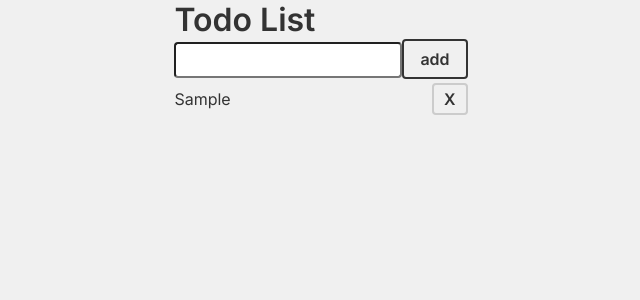
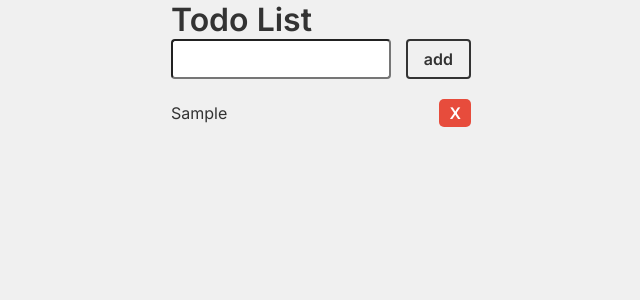
Before and after one commit to lukechang24/todo, a Next.js app: page / in a window 1280 px wide. Both pictures are taken after typing "Sample" into the empty fields and a click on the button "add". Shown: the top 300 px of the page, without its empty margins (319-959 px from the left). Built offline with nearby package versions, Linux system fonts and the light colour scheme.

Commit message:
added reordering functionality and styled delete button

```diff
--- a/package.json
+++ b/package.json
@@ -9,6 +9,7 @@
     "lint": "next lint"
   },
   "dependencies": {
+    "@heroicons/react": "^2.2.0",
     "next": "15.1.4",
     "react": "^19.0.0",
     "react-dom": "^19.0.0",
--- a/src/Components/TodoList.tsx
+++ b/src/Components/TodoList.tsx
@@ -5,10 +5,12 @@ const TodoList = () => {
   const [item, setItem] = useState<string>("")
   const [list, setList] = useState<Array<string>>([])
   const [editItem, setEditItem] = useState<string>("")
-  const [editIndex, setEditIndex] = useState<any>(null)
+  const [editIndex, setEditIndex] = useState<number>(0)
+
   const handleItem = (e: any) => {
     setItem(e.target.value)
   }
+
   const addItem = (e: any) => {
     e.preventDefault()
     if (item) {
@@ -16,11 +18,11 @@ const TodoList = () => {
       setItem("")
     }
   }
+
   const removeItem = (index: number) => {
-    const updatedList = [...list]
-    updatedList.splice(index, 1)
-    setList(updatedList)
+    setList(list.filter((el, i) => i !== index))
   }
+
   const beginEdit = (e: any, index : number, todo: string) => {
     setEditIndex(index + 1)
     setEditItem(todo)
@@ -29,9 +31,11 @@ const TodoList = () => {
       inputEl.focus()
     }, 50)
   }
+
   const handleEdit = (e: any) => {
     setEditItem(e.target.value)
   }
+
   const submitEdit = (e: any, index: number) => {
     e.preventDefault()
     const updatedList = [...list]
@@ -40,15 +44,39 @@ const TodoList = () => {
     setEditIndex(null)
     setEditItem("")
   }
+
   const cancelEdit = useCallback((e: any) => {
     const element = e.target.tagName
-    console.log(element, "outside")
-    if (element !== "INPUT" && element !== "LI" && editIndex) {
-      console.log(element)
+    if (element !== "INPUT" && element !== "LI" && element !== "svg" && element !== "path" && editIndex) {
+      console.log(element, "THIS")
       setEditIndex(null);
       setEditItem("");
     }
   }, [editIndex])
+
+  const moveItemUp = (index: number) => {
+    if (index === 0) return
+    const updatedList = [...list]
+    const temp = updatedList[index]
+    updatedList[index] = updatedList[index - 1]
+    updatedList[index - 1] = temp
+    setEditIndex(editIndex - 1)
+    console.log(editIndex, "this")
+    setList(updatedList)
+  }
+
+  const moveItemDown = (index: number) => {
+    if (index === list.length - 1) return
+    const updatedList = [...list]
+    const temp = updatedList[index]
+    updatedList[index] = updatedList[index + 1]
+    updatedList[index + 1] = temp
+    setEditIndex(editIndex + 1)
+    setList(updatedList)
+  }
+
+  useEffect(() => {console.log(editIndex)}, [editIndex])
+
   useEffect(() => {
     const handleClick = (e: any) => cancelEdit(e)
     window.addEventListener("click", handleClick)
@@ -58,19 +86,23 @@ const TodoList = () => {
   }, [cancelEdit])
   return (
     <S.List>
-      <form onSubmit={addItem}>
+      <S.AddForm onSubmit={addItem}>
         <S.TodoInput onChange={handleItem} value={item}></S.TodoInput>
         <S.AddButton onClick={addItem}>add</S.AddButton>
-      </form>
+      </S.AddForm>
      {list.map((todo, i) => (
         <S.Todo key={i}>
           <S.ItemBlock editing={i === editIndex - 1}>
-            <S.Item onClick={(e: any) => beginEdit(e, i, todo)}>{todo}</S.Item>
+            <S.Item draggable onClick={(e: any) => beginEdit(e, i, todo)}>{todo}</S.Item>
             <S.Delete onClick={() => removeItem(i)}>X</S.Delete>
           </S.ItemBlock>
             <form onSubmit={(e: any) => submitEdit(e, i)}>
               <S.EditingBlock editing={i === editIndex - 1}>
                 <S.Edit id={`edit${i}`} value={editItem} onChange={handleEdit}></S.Edit>
+                <S.ArrowContainer>
+                  <S.Up onClick={() => moveItemUp(i)}></S.Up>
+                  <S.Down onClick={() => moveItemDown(i)}></S.Down>
+                </S.ArrowContainer>
                 <S.SubmitChange onClick={(e: any) => submitEdit(e, i)}>SAVE</S.SubmitChange>
               </S.EditingBlock>
             </form>
--- a/src/Components/style.ts
+++ b/src/Components/style.ts
@@ -1,4 +1,6 @@
 import { styled } from "styled-components"
+import { ChevronDownIcon } from "@heroicons/react/16/solid"
+import { ChevronUpIcon } from "@heroicons/react/16/solid"
 
 interface TodoProps {
     editing: boolean;
@@ -9,12 +11,29 @@ const S: Record<string, any>= {}
 S.List = styled.div`
     display: flex;
     flex-direction: column;
+    width: 300px;
+`
+
+S.AddForm = styled.form`
+    display: flex;
 `
 
 S.Todo = styled.div`
+  opacity: 0;
+  animation: fadeIn 0.5s both;
+
+  @keyframes fadeIn {
+    0% {
+      opacity: 0;
+    }
+    100% {
+      opacity: 1;
+    }
+  }
 `
 
 S.TodoInput = styled.input`
+    width: 100%;
     border-radius: 4px;
     padding: 8px 16px;
 `
@@ -24,29 +43,40 @@ S.ItemBlock = styled.div<TodoProps>`
     justify-content: space-between;
     align-items: center;
     cursor: pointer;
+    margin-top: 20px;
 `
 
 S.Item = styled.li`
     width: 100%;
-    padding: 10px 0;
+    padding: 2px 0;
+    transition: all 0.3s ease;
+    /* Minimal hover effect */
     &:hover {
         color: red;
     }
 `
 
 S.Delete = styled.button`
+    background-color: #e74c3c;
+    color: white;
+    border-radius: 5px;
+    border: none;
+    &:hover {
+        background-color: #c0392b;
+    }
 `
 
 S.EditingBlock = styled.div<TodoProps>`
     display: ${props => props.editing ? "flex" : "none"};
     justify-content: space-between;
     align-items: center;
+    margin-top: 20px;
 `
 
 S.Edit = styled.input`
     width: 100%;
     border-radius: 4px;
-    padding: 10px 0px;
+    padding: 2px 0px;
 `
 
 S.SubmitChange = styled.button`
@@ -57,7 +87,6 @@ S.AddButton = styled.button`
   color: #333; /* Dark grey text */
   font-size: 16px;
   font-weight: 600;
-  border: 2px solid #ccc; /* Subtle border */
   border-radius: 4px;
   padding: 8px 16px;
   cursor: pointer;
@@ -76,4 +105,21 @@ S.AddButton = styled.button`
   }
 `
 
+S.ArrowContainer = styled.div`
+    display: flex;
+    flex-direction: column;
+    margin-left: 2px;
+    color: gray;
+`
+
+S.Up = styled(ChevronUpIcon)`
+    width: 20px;
+    height: 20px;
+`
+
+S.Down = styled(ChevronDownIcon)`
+    width: 20px;
+    height: 20px;
+`
+
 export default S
--- a/src/app/style.js
+++ b/src/app/style.js
@@ -28,18 +28,26 @@ const GlobalStyle = createGlobalStyle`
     border: 2px solid #ccc; /* Subtle border */
     border-radius: 4px;
     padding: 4px 10px;
-    cursor: pointer;
+    margin-left: 15px;
     transition: all 0.3s ease;
-    /* Minimal hover effect */
     &:hover {
       background-color: #f4f4f4; /* Light gray background */
       border-color: #999; /* Darken the border */
     }
+  }
 
-    /* Focus outline */
+  svg {
+    &:hover {
+      color: black;
+    }
+  }
+
+  button, svg {
+    cursor: pointer;
+    transition: all 0.3s ease;
     &:focus {
-      outline: none;
-      border-color: #333; /* Dark border on focus */
+    outline: none;
+    border-color: #333; /* Dark border on focus */
     }
   }
 `;
```
Also changed, not shown: 1 other file (tests, documents, lock files or other folders).
